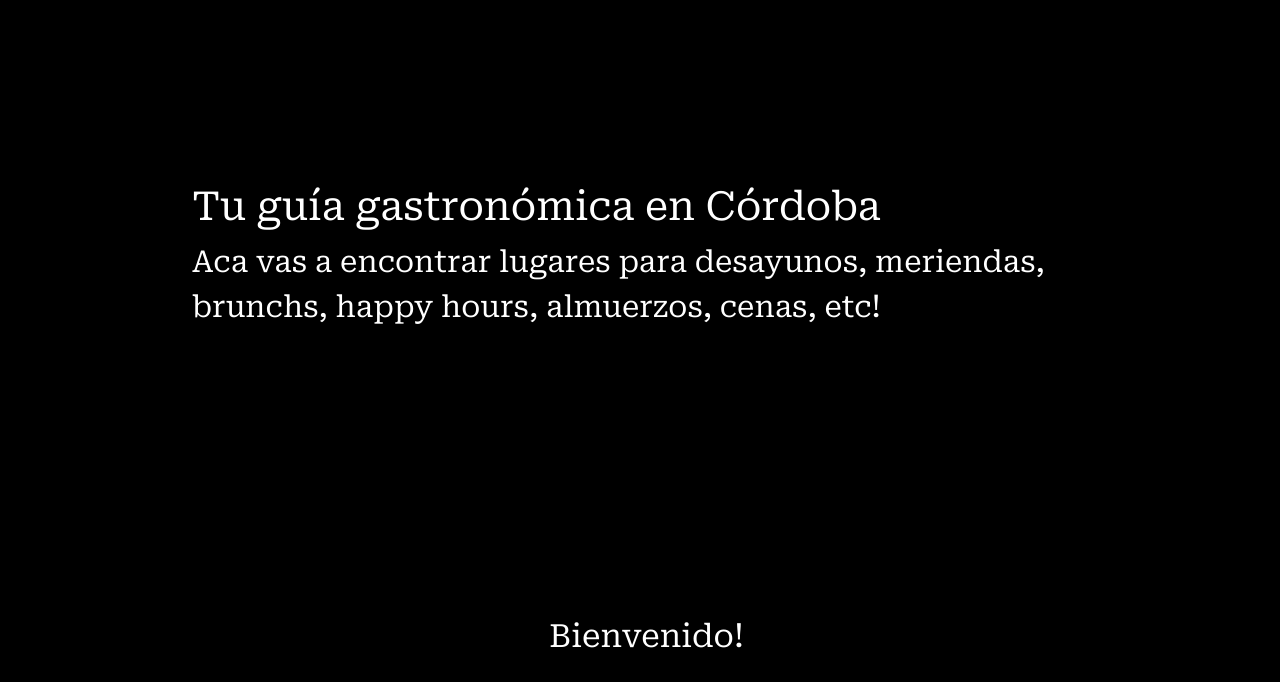
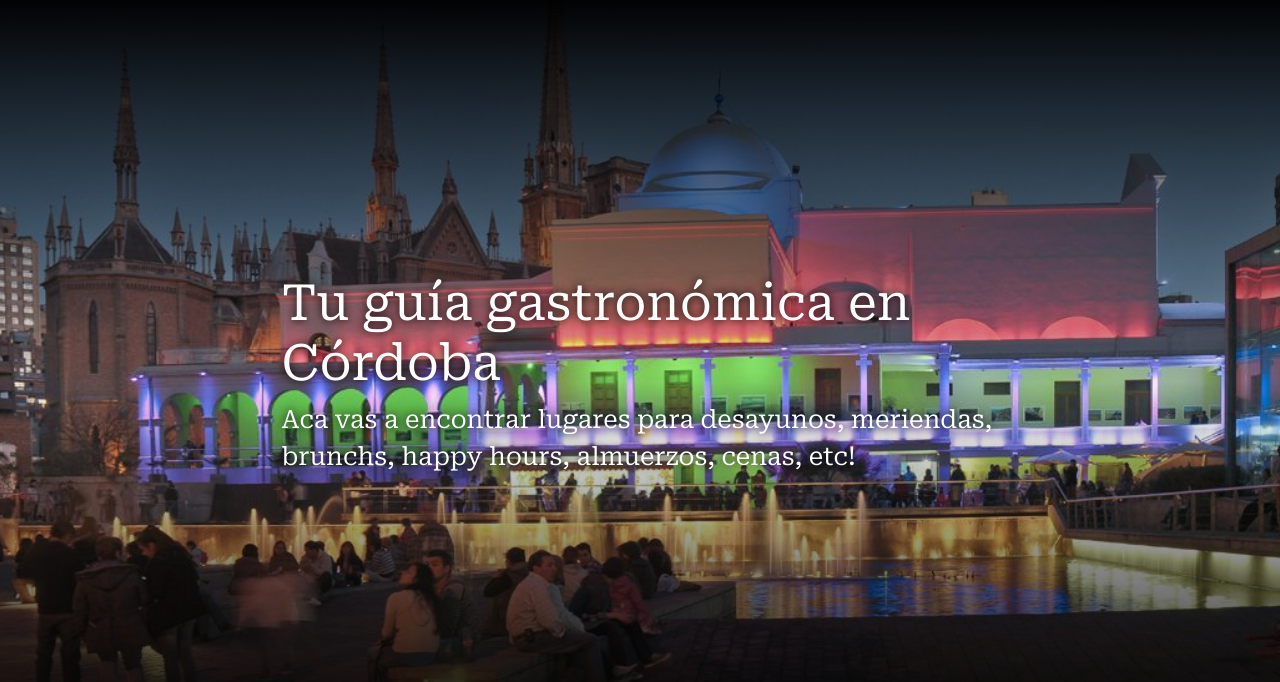
Before and after one commit to IMonzonArg/PFMonzon, a plain HTML site: page Pages/index.html in a window 1280 px wide. Shown: the part 87-769 px from the top of the page. Drawn offline with nearby package versions, Linux system fonts and the light colour scheme.

Commit message:
4ta modificacion

```diff
--- a/Pages/index.html
+++ b/Pages/index.html
@@ -30,10 +30,8 @@
     <!-- Jumbotron inicia -->
 
     <section class="jumbotron">
-        <div class="rounded">
             <h1>Tu guía gastronómica en Córdoba</h1>
             <p>Aca vas a encontrar lugares para desayunos, meriendas, brunchs, happy hours, almuerzos, cenas, etc!</p>
-        </div>
     </section>
 
     <!-- Jumbotron termina -->
--- a/Pages/lugares.sass
+++ b/Pages/lugares.sass
@@ -28,15 +28,19 @@ body
 
 /* Style para menu secundario inicia */
 
+
+$imagen-fondo: url('./images/tragos.jpg')
+
 h1
     text-align: center
     text-shadow: 0 0 10px white
     font-size: 45px
-    background-image: linear-gradient rgba(0, 0, 0, 0.913), url(./images/tragos.jpg)
-    background-image:
+    background-image: $imagen-fondo
+    background-image: linear-gradient(to top, #000000, #00000000, #000000,), $imagen-fondo
+    background-size: cover
+    background-position: center
     background-position: 20% 28%
-    background-size: cover
-    padding: 12%
+    padding: 18%
     border-bottom-right-radius: 20px
     border-bottom-left-radius: 20px
     color: white
--- a/Pages/style.sass
+++ b/Pages/style.sass
@@ -28,16 +28,26 @@ body
     color: white
 
 // Style para jumbotron inicia
+$imagen-fondo: url('./images/buenpa.jpg')
+
 .jumbotron
-    background-image: linear-gradient(rgb(0, 0, 0), rgba(0, 0, 0, 0.089), rgb(0, 0, 0)), url(../Assets/images/buenpa.jpg)
-    background-position: 20% 20%
-    font-size: 30px
+    background-image: $imagen-fondo
+    background-image: linear-gradient(to top, #000000, #00000000, #000000,), $imagen-fondo
     background-size: cover
-    padding: 15%
+    background-position: center
+    font-size: 25px
+    padding: 22%
     border-bottom-right-radius: 20px
     border-bottom-left-radius: 20px
     text-shadow: 0 0 10px #000
     color: white
+
+
+.jumbotron
+    h1
+        font-size: 50px
+
+
 // Style para jumbotron termina
 
 .container-fluid
```
Also changed, not shown: Pages/lugares.html (+4 -1 lines), Pages/lugares.css, Pages/style.css, 2 other files.
